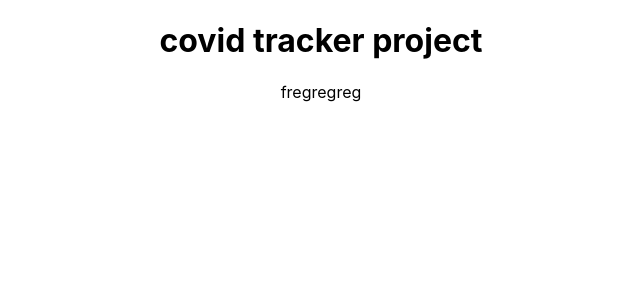
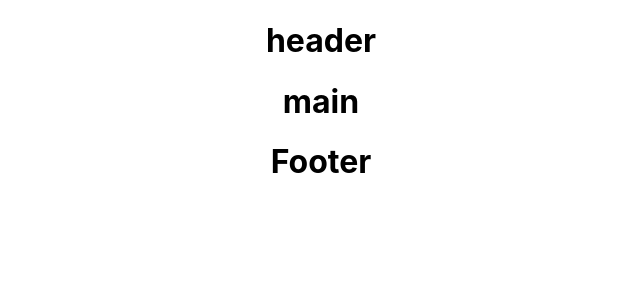
Before and after one commit to subhivmoozhippurath/corona_tracker, a React (Create React App) app: page / in a window 1280 px wide. Shown: the top 300 px of the page, without its empty margins (319-959 px from the left). Built offline with nearby package versions, Linux system fonts and the light colour scheme.

Commit message:
main 3 components created

```diff
--- a/src/App.js
+++ b/src/App.js
@@ -1,10 +1,14 @@
 import './App.css';
+import Header from './components/Header';
+import Footer from './components/Footer'
+import Main from './components/Main'
 
 function App() {
   return (
     <div className="App">
-      <h1>covid tracker project</h1>
-      <p>fregregreg</p>
+     <Header />
+     <Main />
+     <Footer />
     </div>
   );
 }
--- /dev/null
+++ b/src/components/Footer.js
@@ -0,0 +1,11 @@
+import React from 'react'
+
+const Footer = () => {
+  return (
+    <div>
+      <h1>Footer</h1>
+    </div>
+  )
+}
+
+export default Footer
--- /dev/null
+++ b/src/components/Header.js
@@ -0,0 +1,11 @@
+import React from 'react'
+
+const Header = () => {
+  return (
+    <div>
+      <h1>header</h1>
+    </div>
+  )
+}
+
+export default Header
--- /dev/null
+++ b/src/components/Main.js
@@ -0,0 +1,11 @@
+import React from 'react'
+
+const Main = () => {
+  return (
+    <div>
+      <h1>main</h1>
+    </div>
+  )
+}
+
+export default Main
```
Also changed, not shown: 1 other file (tests, documents, lock files or other folders).
